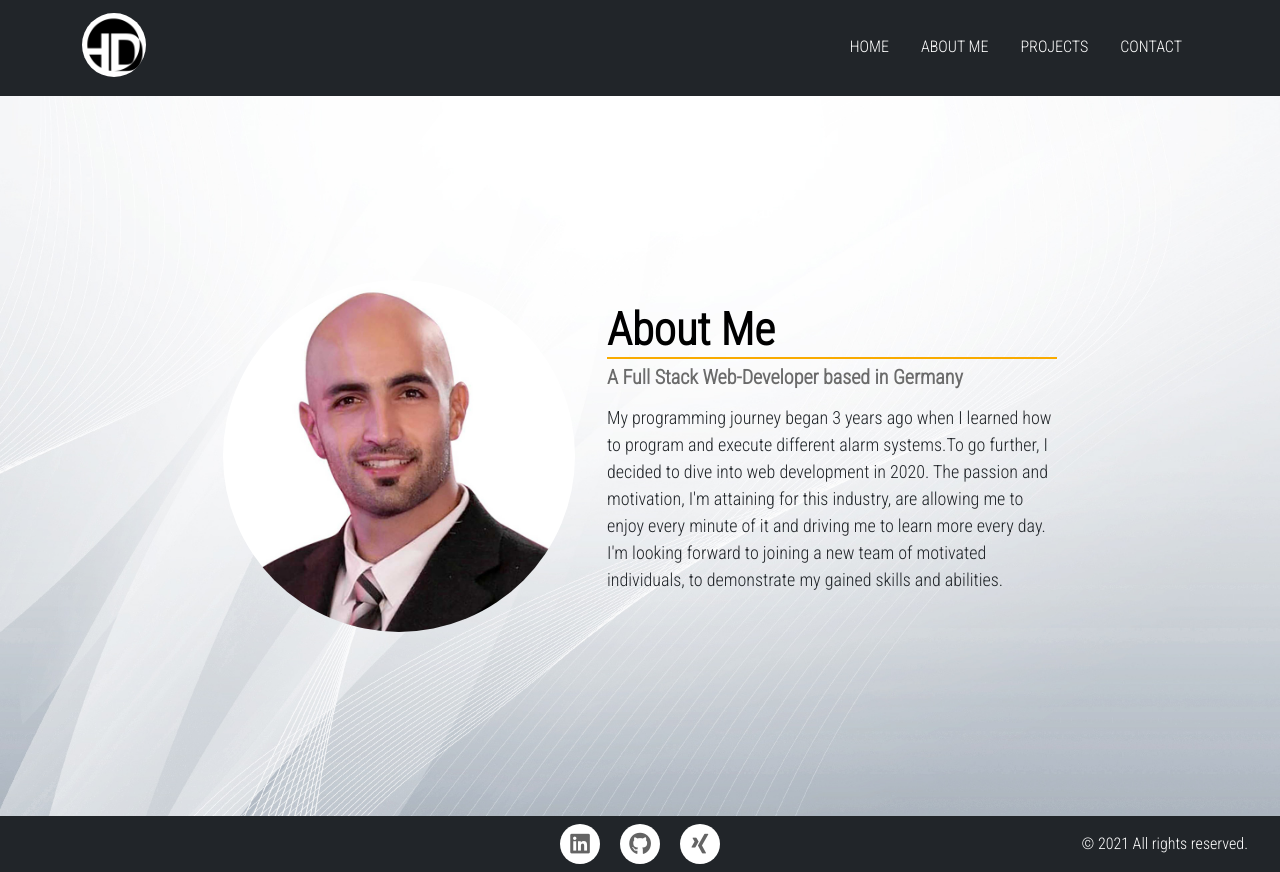
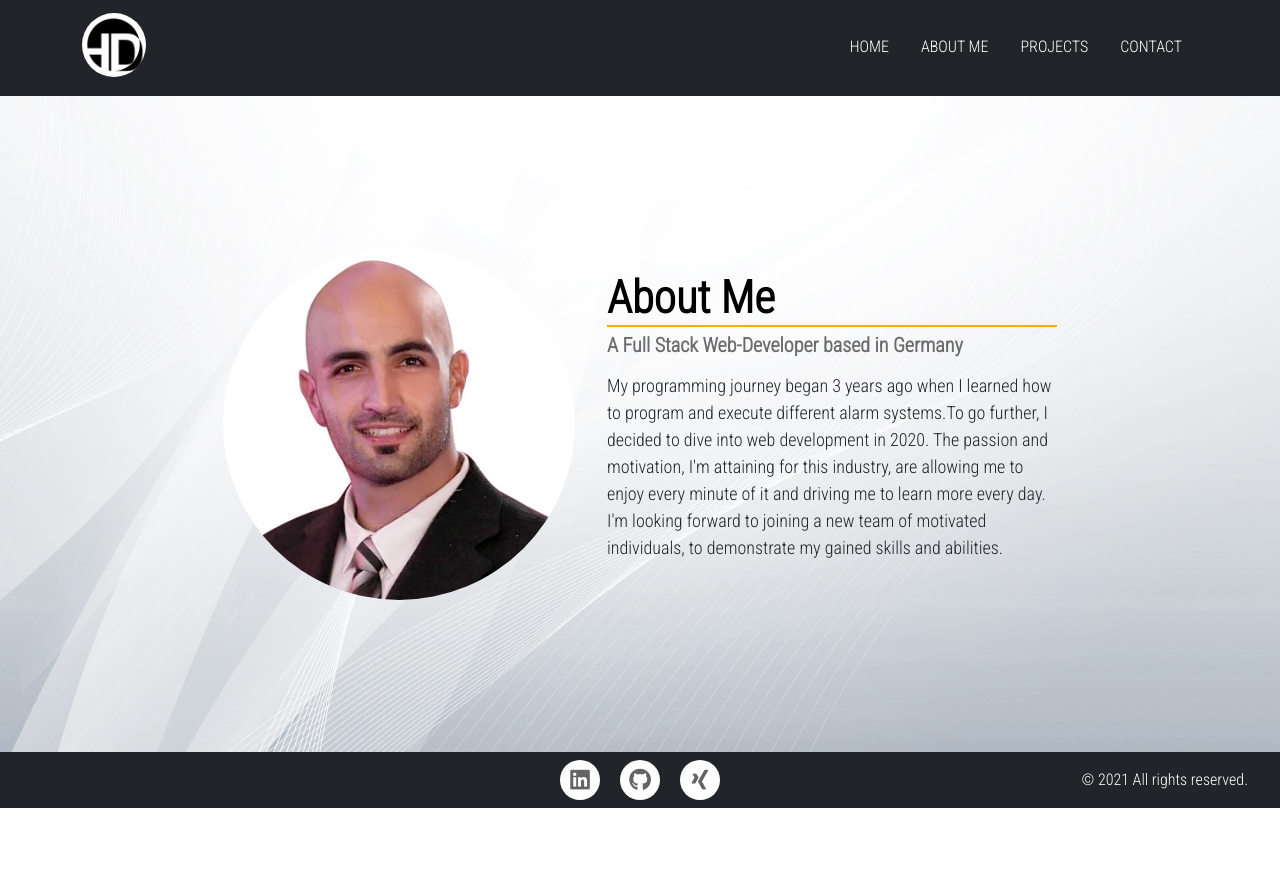
Before and after one commit to Heman-Development/Portfolio, a React (Create React App) app: page /aboutme in a window 1280 px wide. After the commit the page ends 808 px from the top, so only its background shows below. Built offline with nearby package versions, Linux system fonts and the light colour scheme.

Commit message:
CV Updated

```diff
--- a/src/App.css
+++ b/src/App.css
@@ -117,7 +117,7 @@ nav ul li {
   background: url(./images/wallpaper-mania.com_High_resolution_wallpaper_background_ID_77701863050.jpg) no-repeat;
   background-size: cover;
   background-position: center;
-  height: 85vh;
+  height: 82vh;
   z-index: 1;
   display: flex;
   justify-content: center;
@@ -195,7 +195,7 @@ nav ul li {
   background: url(./images/background.jpg) no-repeat;
   background-size: cover;
   background-position: center;
-  height: 90vh;
+  height: 82vh;
   display: flex;
   align-items: center;
   overflow-y: auto;
```
Also changed, not shown: 2 other files (tests, documents, lock files or other folders).
